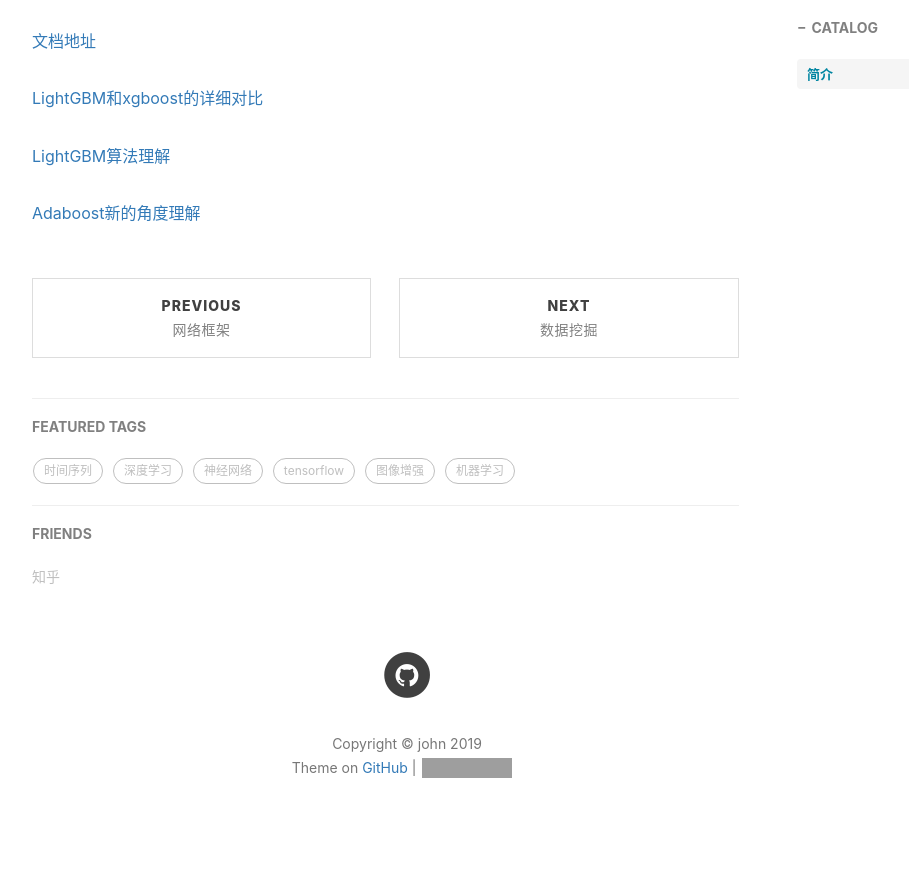
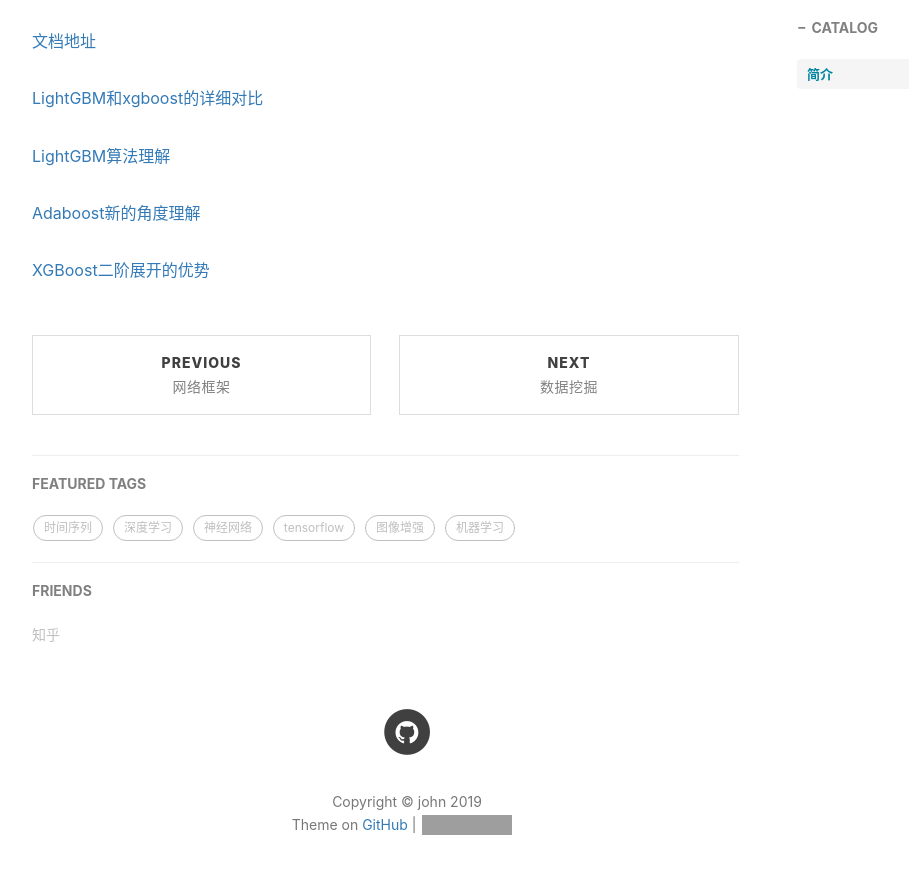
Before and after one commit to kunmei/blog, a Jekyll site: the page built from _posts/2018-06-13-Lightgbm探究.md, in a window 1280 px wide and 900 px high, scrolled down 891 px. Shown: the top 874 px of the window, without its empty margins (233-1142 px from the left). Built offline with Jekyll 4.4.1, drawn with Linux system fonts in a browser that asks for light colours; nearby versions of some CDN libraries; comment, search, counter and statistics services are not loaded; grey boxes are pictures that could not be loaded.

Commit message:
添加xgboost二阶泰勒展开的优势

```diff
--- a/_posts/2018-06-13-Lightgbm探究.md
+++ b/_posts/2018-06-13-Lightgbm探究.md
@@ -27,3 +27,5 @@ LightGBM是使用基于树的学习算法的梯度提升框架。它被设计成
 [LightGBM算法理解](https://blog.csdn.net/u012513618/article/details/78441676)
 
 [Adaboost新的角度理解](http://www.csuldw.com/2016/08/28/2016-08-28-adaboost-algorithm-theory/)
+
+[XGBoost二阶展开的优势](https://www.cnblogs.com/massquantity/p/9794480.html)
```
